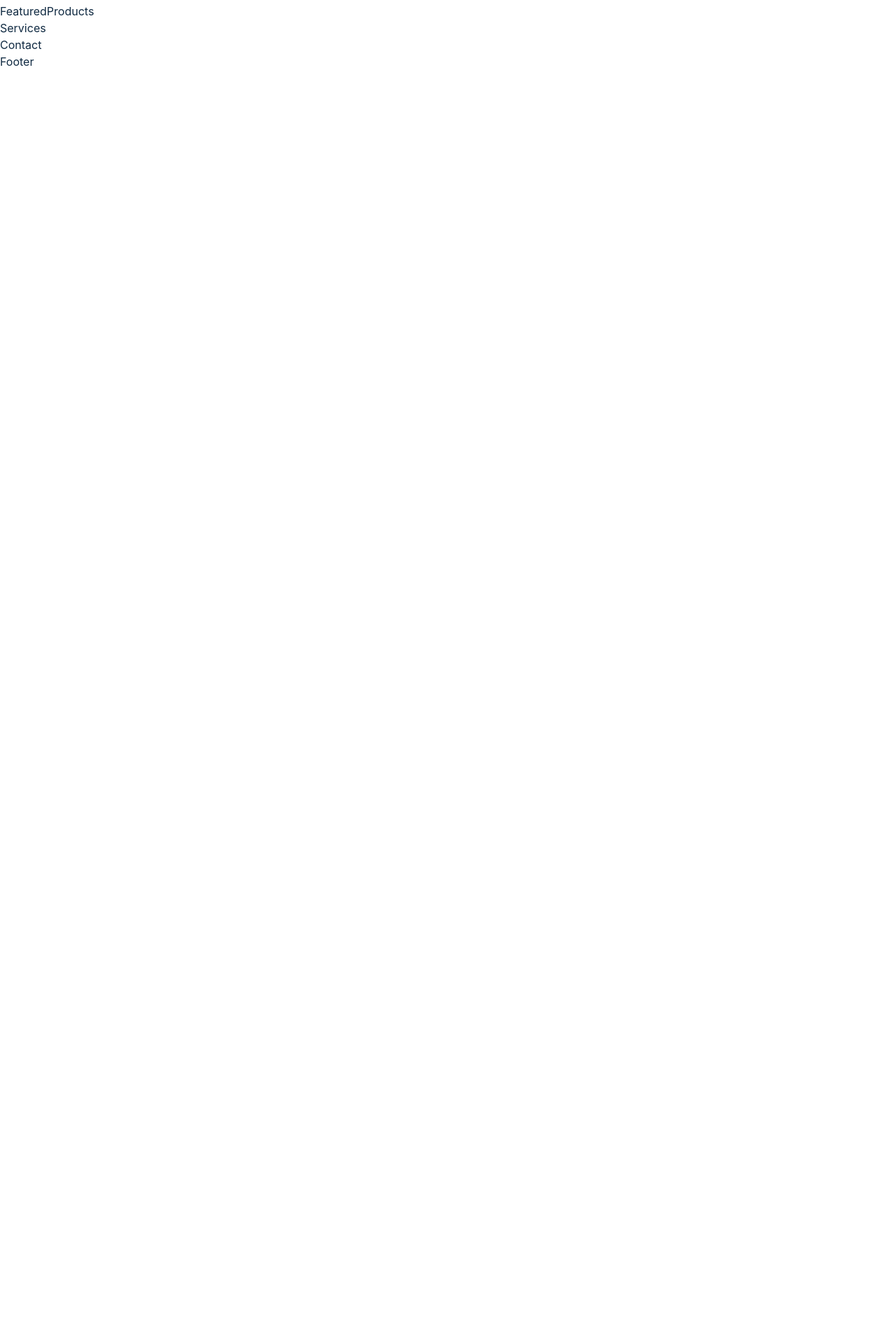
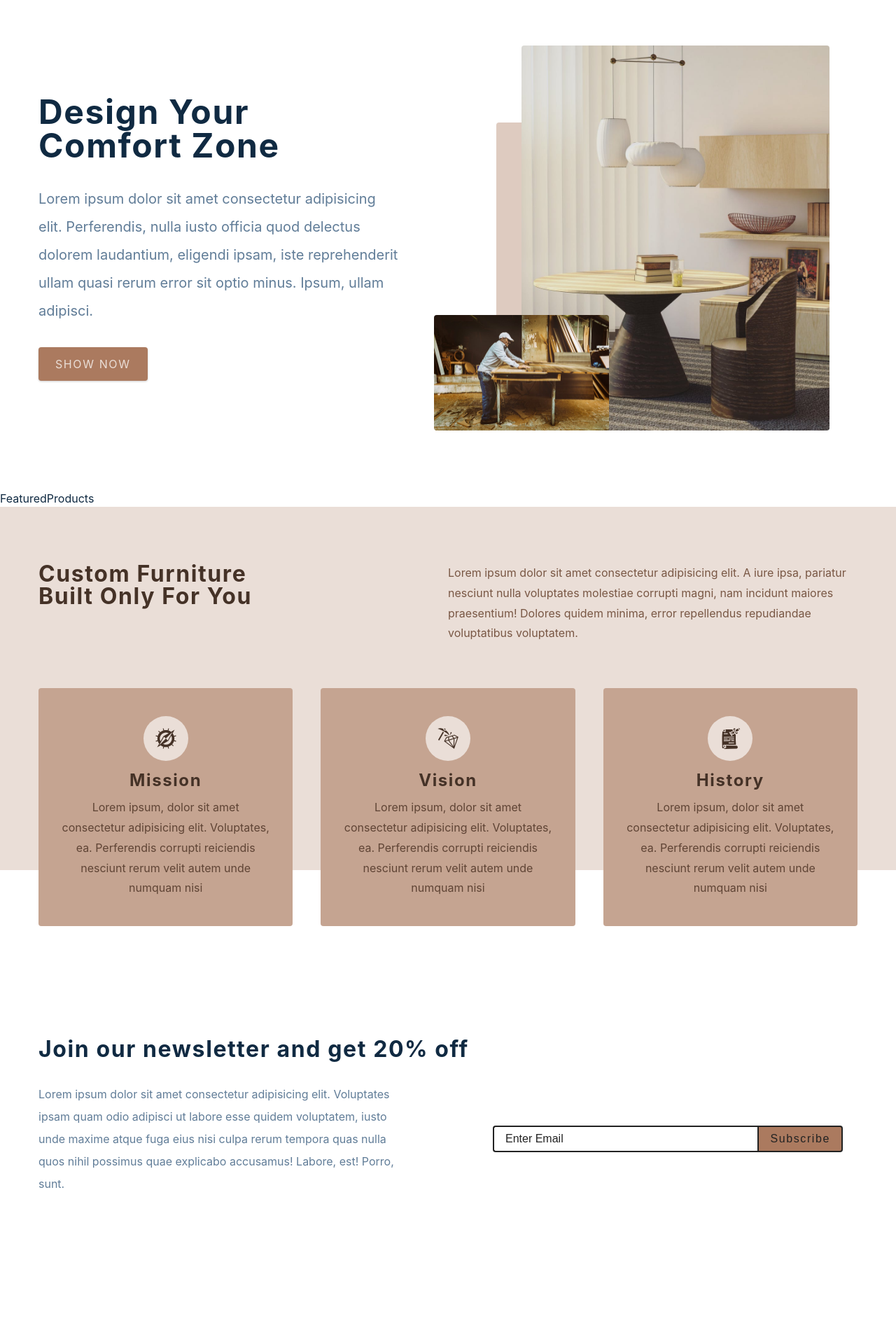
Before and after one commit to SatyaProgrammer/buynow-react-project, a React (Create React App) app: page / in a window 1280 px wide. Shown: the part 100-2020 px from the top of the page at 70% size. Before the commit the page ends 800 px from the top, so only its background shows below. Built offline with nearby package versions, Linux system fonts and the light colour scheme.

Commit message:
Hero, Contact, Footer, Service components done

```diff
--- a/src/components/Contact.js
+++ b/src/components/Contact.js
@@ -1,4 +1,102 @@
+import React from "react";
+import styled from "styled-components";
+
 const Contact = () => {
-  return <div>Contact</div>;
+  return (
+    <Wrapper>
+      <div className="section-center">
+        <h3>Join our newsletter and get 20% off</h3>
+        <div className="content">
+          <p>
+            Lorem ipsum dolor sit amet consectetur adipisicing elit. Voluptates
+            ipsam quam odio adipisci ut labore esse quidem voluptatem, iusto
+            unde maxime atque fuga eius nisi culpa rerum tempora quas nulla quos
+            nihil possimus quae explicabo accusamus! Labore, est! Porro, sunt.
+          </p>
+          <form
+            action="https://formspree.io/f/xgebrazq"
+            method="POST"
+            className="contact-form"
+          >
+            <input
+              type="email"
+              className="form-input"
+              placeholder="enter email"
+              name="email"
+            />
+            <button type="submit" className="submit-btn">
+              subscribe
+            </button>
+          </form>
+        </div>
+      </div>
+    </Wrapper>
+  );
 };
+
+const Wrapper = styled.section`
+  padding: 5rem 0;
+  h3 {
+    text-transform: none;
+  }
+  p {
+    line-height: 2;
+    max-width: 45em;
+    color: var(--clr-grey-5);
+  }
+  .contact-form {
+    width: 90vw;
+    max-width: 500px;
+    display: grid;
+    grid-template-columns: 1fr auto;
+  }
+
+  .form-input,
+  .submit-btn {
+    font-size: 1rem;
+    padding: 0.5rem 1rem;
+    border: 2px solid var(--clr-black);
+  }
+  .form-input {
+    border-right: none;
+    color: var(--clr-grey-3);
+    border-top-left-radius: var(--radius);
+    border-bottom-left-radius: var(--radius);
+  }
+  .submit-btn {
+    border-top-right-radius: var(--radius);
+    border-bottom-right-radius: var(--radius);
+  }
+  .form-input::placeholder {
+    color: var(--clr-black);
+    text-transform: capitalize;
+  }
+  .submit-btn {
+    background: var(--clr-primary-5);
+    text-transform: capitalize;
+    letter-spacing: var(--spacing);
+    cursor: pointer;
+    transition: var(--transition);
+    color: var(--clr-black);
+  }
+  .submit-btn:hover {
+    color: var(--clr-white);
+  }
+  @media (min-width: 992px) {
+    .content {
+      display: grid;
+      grid-template-columns: 1fr 1fr;
+      align-items: center;
+      gap: 8rem;
+      margin-top: 2rem;
+    }
+    p {
+      margin-bottom: 0;
+    }
+  }
+  @media (min-width: 1280px) {
+    padding: 15rem 0;
+  }
+`;
+
 export default Contact;
--- a/src/components/Footer.js
+++ b/src/components/Footer.js
@@ -1,4 +1,40 @@
+import React from "react";
+import styled from "styled-components";
+
 const Footer = () => {
-  return <div>Footer</div>;
+  return (
+    <Wrapper>
+      <h5>
+        &copy; {new Date().getFullYear()}
+        <span> BuyNow</span>
+      </h5>
+      <h5>All rights reserved</h5>
+    </Wrapper>
+  );
 };
+
+const Wrapper = styled.footer`
+  height: 5rem;
+  display: flex;
+  flex-direction: column;
+  justify-content: center;
+  align-items: center;
+  background: var(--clr-black);
+  text-align: center;
+  span {
+    color: var(--clr-primary-5);
+  }
+  h5 {
+    color: var(--clr-white);
+    margin: 0.1rem;
+
+    font-weight: 400;
+    text-transform: none;
+    line-height: 1.25;
+  }
+  @media (min-width: 776px) {
+    flex-direction: row;
+  }
+`;
+
 export default Footer;
--- a/src/components/Hero.js
+++ b/src/components/Hero.js
@@ -1,4 +1,95 @@
+import React from "react";
+import styled from "styled-components";
+import { Link } from "react-router-dom";
+import heroBcg from "../assets/hero-bcg.jpeg";
+import heroBcg2 from "../assets/hero-bcg-2.jpeg";
+
 const Hero = () => {
-  return <div>Hero</div>;
+  return (
+    <Wrapper className="section-center">
+      <article className="content">
+        <h1>
+          design your <br />
+          comfort zone
+        </h1>
+        <p>
+          Lorem ipsum dolor sit amet consectetur adipisicing elit. Perferendis,
+          nulla iusto officia quod delectus dolorem laudantium, eligendi ipsam,
+          iste reprehenderit ullam quasi rerum error sit optio minus. Ipsum,
+          ullam adipisci.
+        </p>
+        <Link to="/products" className="btn hero-btn">
+          show now
+        </Link>
+      </article>
+      <article className="img-container">
+        <img src={heroBcg} alt="nice table" className="main-img" />
+        <img src={heroBcg2} alt="person working" className="accent-img" />
+      </article>
+    </Wrapper>
+  );
 };
+
+const Wrapper = styled.section`
+  min-height: 60vh;
+  display: grid;
+  place-items: center;
+  .img-container {
+    display: none;
+  }
+
+  p {
+    line-height: 2;
+    max-width: 45em;
+    margin-bottom: 2rem;
+    color: var(--clr-grey-5);
+    font-size: 1rem;
+  }
+  @media (min-width: 992px) {
+    height: calc(100vh - 5rem);
+    grid-template-columns: 1fr 1fr;
+    gap: 8rem;
+    h1 {
+      margin-bottom: 2rem;
+    }
+    p {
+      font-size: 1.25rem;
+    }
+    .hero-btn {
+      padding: 0.75rem 1.5rem;
+      font-size: 1rem;
+    }
+    .img-container {
+      display: block;
+      position: relative;
+    }
+    .main-img {
+      width: 100%;
+      height: 550px;
+      position: relative;
+      border-radius: var(--radius);
+      display: block;
+      object-fit: cover;
+    }
+    .accent-img {
+      position: absolute;
+      bottom: 0;
+      left: 0;
+      width: 250px;
+      transform: translateX(-50%);
+      border-radius: var(--radius);
+    }
+    .img-container::before {
+      content: "";
+      position: absolute;
+      width: 10%;
+      height: 80%;
+      background: var(--clr-primary-9);
+      bottom: 0%;
+      left: -8%;
+      border-radius: var(--radius);
+    }
+  }
+`;
+
 export default Hero;
--- a/src/components/Services.js
+++ b/src/components/Services.js
@@ -1,4 +1,102 @@
+import React from "react";
+import styled from "styled-components";
+import { services } from "../utils/constants";
+
 const Services = () => {
-  return <div>Services</div>;
+  return (
+    <Wrapper>
+      <div className="section-center">
+        <article className="header">
+          <h3>
+            custom furniture <br />
+            built only for you
+          </h3>
+          <p>
+            Lorem ipsum dolor sit amet consectetur adipisicing elit. A iure
+            ipsa, pariatur nesciunt nulla voluptates molestiae corrupti magni,
+            nam incidunt maiores praesentium! Dolores quidem minima, error
+            repellendus repudiandae voluptatibus voluptatem.
+          </p>
+        </article>
+        <div className="services-center">
+          {services.map((service) => {
+            const { id, icon, title, text } = service;
+            return (
+              <article className="service" key={id}>
+                <span className="icon">{icon}</span>
+                <h4>{title}</h4>
+                <p>{text}</p>
+              </article>
+            );
+          })}
+        </div>
+      </div>
+    </Wrapper>
+  );
 };
+
+const Wrapper = styled.section`
+  h3,
+  h4 {
+    color: var(--clr-primary-1);
+  }
+  padding: 5rem 0;
+
+  background: var(--clr-primary-10);
+
+  .header h3 {
+    margin-bottom: 2rem;
+  }
+  p {
+    margin-bottom: 0;
+    line-height: 1.8;
+    color: var(--clr-primary-3);
+  }
+  .services-center {
+    margin-top: 4rem;
+    display: grid;
+    gap: 2.5rem;
+  }
+  .service {
+    background: var(--clr-primary-7);
+    text-align: center;
+    padding: 2.5rem 2rem;
+    border-radius: var(--radius);
+    p {
+      color: var(--clr-primary-2);
+    }
+  }
+  span {
+    width: 4rem;
+    height: 4rem;
+    display: grid;
+    margin: 0 auto;
+    place-items: center;
+    margin-bottom: 1rem;
+    border-radius: 50%;
+    background: var(--clr-primary-10);
+    color: var(--clr-primary-1);
+    svg {
+      font-size: 2rem;
+    }
+  }
+  @media (min-width: 992px) {
+    .header {
+      display: grid;
+      grid-template-columns: 1fr 1fr;
+    }
+  }
+  @media (min-width: 576px) {
+    .services-center {
+      grid-template-columns: repeat(auto-fit, minmax(360px, 1fr));
+    }
+  }
+  @media (min-width: 1280px) {
+    padding: 0;
+    .section-center {
+      transform: translateY(5rem);
+    }
+  }
+`;
+
 export default Services;
```
